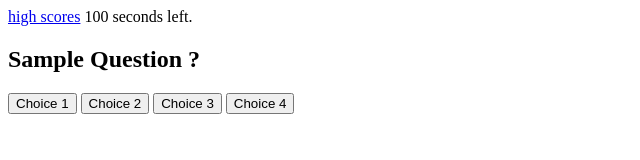
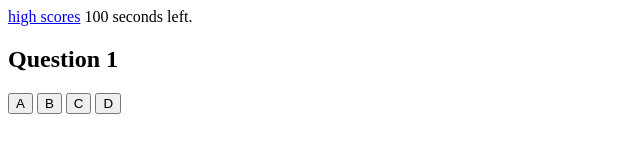
Before and after one commit to GianniMejia/code-quiz, a plain HTML site: page index.html in a window 1280 px wide. Both pictures are taken after a click on the button "Start Quiz". Shown: the whole page, without its empty margins (0-640 px from the left). Drawn offline with Linux system fonts and the light colour scheme.

Commit message:
setup the question formatting

```diff
--- a/assets/js/script.js
+++ b/assets/js/script.js
@@ -1,27 +1,86 @@
 //variables
 var initials;
-var timerCountdown;
-var secondsLeft = 60;
+var timerCountdown = 100;
+
 var score = 0;
-var wrongAnswer =3
+var wrongAnswer = 3
 //DIV elements on the page
-var quizQuestionEl= document.querySelector("#quizQuestion");
-var startScreenEl= document.querySelector("#quiz");
-var scoreEntryEl= document.querySelector("#scoreEntry");
+var quizQuestionEl = document.querySelector("#quizQuestion");
+var startScreenEl = document.querySelector("#quiz");
+var scoreEntryEl = document.querySelector("#scoreEntry");
 //Buttons on the page
-var quizChoicesEl = document.querySelector(".quizChoices");
+var quizChoicesEl = document.querySelectorAll(".quizChoices");
 var startButtonEl = document.getElementById("startBtn");
 var submitButtonEl = document.getElementById("scoreBtn");
+//Current question Index
+var index =0;
 
+var quizQuestionList = [
+    {
+        question: "Question 1",
+        choices: ["A", "B", "C", "D"],
+        answer: "C"
+    },
+    {
+        question: "Question 2",
+        choices: ["AA", "BA", "CA", "DA"],
+        answer: "AA"
+    }, {
+        question: "Question 3",
+        choices: ["DA", "DB", "DC", "DD"],
+        answer: "DC"
+    },
+]
 
 //*********** FUNCTIONS  */
-function startQuiz(){
+function startQuiz() {
     alert("Game begins");
     //Hide the startscreen
     startScreenEl.style.display = "none";
     //Un-hide the question and choice DIV
-quizQuestionEl.style.display = "block";
+    quizQuestionEl.style.display = "block";
 
+    //start the clock function
+
+    //call the display function
+    displayQandChoices();
+}
+
+function displayQandChoices() {
+    console.log("Whole Question", quizQuestionList[index]);
+    console.log(quizQuestionList[index].question);
+    //Show the question on the HTML element
+    document.getElementById("question").textContent = quizQuestionList[index].question;
+    //loop through all the choices for the current question
+    console.log("HTML Element", quizChoicesEl)
+    console.log("Choices", quizQuestionList[index].choices);
+    for (var i = 0; i < quizChoicesEl.length; i++) {
+        //show the text on the choice buttons
+        quizChoicesEl[i].textContent = quizQuestionList[index].choices[i];
+        //add an event listener
+        quizChoicesEl[i].addEventListener('click', correctAns);
+    }
+
+}
+
+function correctAns() {
+    var buttonClicked = this.textContent;
+    console.log(buttonClicked);
+    var rightAnswer = quizQuestionList[index].answer;
+    console.log(rightAnswer);
+
+    //compare the answers
+    if (buttonClicked === rightAnswer) {
+        alert("Right answer")
+    } else {
+        timerCountdown = timerCountdown - wrongAnswer;
+        alert("Wrong answer");
+        //update the time display
+        document.getElementById("timer").textContent = timerCountdown + "seconds left";
+    }
+    //move to the next question
+    index = index  + 1;
+    displayQandChoices();
 }
 //*********** FUNCTIONS  */
 
--- a/index.html
+++ b/index.html
@@ -24,7 +24,7 @@
 
     </div>
     <div id="quizQuestion" style="display: none;">
-        <h2>Sample Question ? </h2>
+        <h2 id="question">Sample Question ? </h2>
         <!-- <div id="choices"></div> -->
 
         <button class="quizChoices">Choice 1 </button>
```
